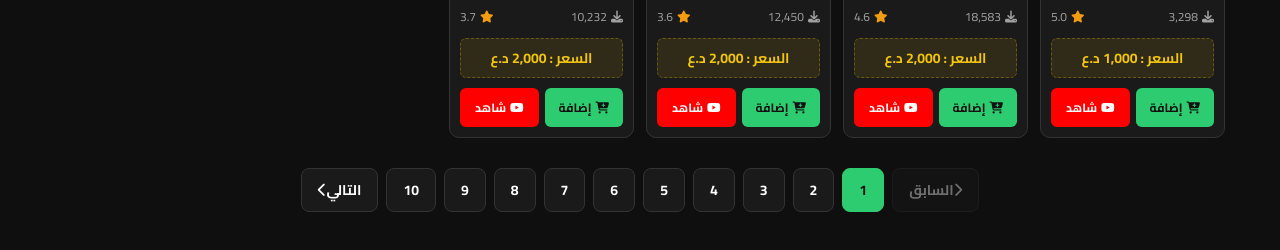
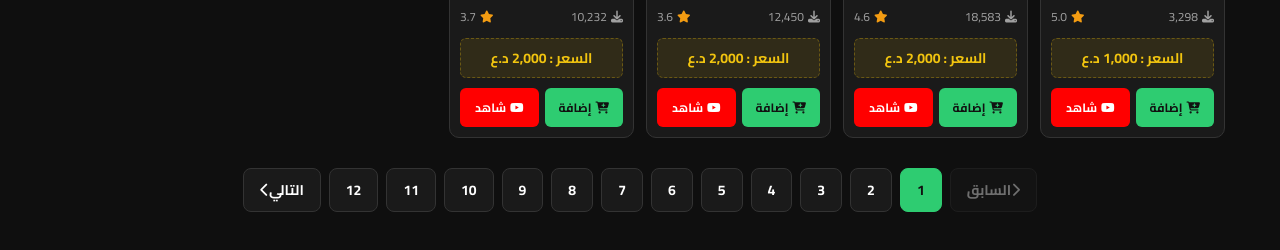
Before and after one commit to Hexor-Loader/hexor-website, a plain HTML site: page index.html in a window 1280 px wide. Shown: the part 1402-1652 px from the top of the page. Drawn offline with Linux system fonts and the light colour scheme.

Commit message:
Hexor Admin: upload 1 files

```diff
--- a/index.html
+++ b/index.html
@@ -872,7 +872,7 @@
             { platform: "PS4", titleAr: "نداء الواجب: الحرب الحديثة 2 و 3", titleEn: "Call of Duty: Modern Warfare II + III", rating: "4.3", downloads: "51,696", size: "233 GB", image: baseURL + "call_of_duty_modern_warfare_ii_iii.jpg", badges: ["ترجمة كاملة"], category: "حروب" },
             { platform: "PS4", titleAr: "ريد ديد ريدمبشن", titleEn: "Red Dead Redemption", rating: "4.8", downloads: "10,803", size: "15 GB", image: baseURL + "red_dead_redemption.jpg", badges: ["قوائم وحوارات عربية"], category: "مغامرة" },
 
-            // ===== الصفحة 5 (الألعاب الجديدة) =====
+            // ===== الصفحة 5 =====
             { platform: "PS4", titleAr: "مارفل ضد كابكوم", titleEn: "Marvel vs. Capcom Fighting Collection", rating: "0.0", downloads: "698", size: "15 GB", image: baseURL + "Marvel_vs_Capcom_Fighting_Collection.jpg", badges: ["قوائم وتعليمات"], category: "أكشن" },
             { platform: "PS4", titleAr: "الرجل المائي", titleEn: "The Dark Pictures Anthology: Man of Medan", rating: "2.0", downloads: "2,840", size: "45 GB", image: baseURL + "The_Dark_Pictures_Anthology_Man_of_Medan.jpg", badges: ["معربة"], category: "مغامرة" },
             { platform: "PS4", titleAr: "بيت الرماد", titleEn: "The Dark Pictures Anthology: House of Ashes", rating: "0.0", downloads: "1,000", size: "55 GB", image: baseURL + "The_Dark_Pictures_Anthology_House_of_Ashes.jpg", badges: ["معربة"], category: "مغامرة" },
@@ -883,19 +883,37 @@
             { platform: "PS4", titleAr: "عقيدة الأساسنز: فالهالا", titleEn: "Assassin's Creed Valhalla", rating: "4.5", downloads: "21,130", size: "100 GB", image: baseURL + "Assassins_Creed_Valhalla.jpg", badges: ["معربة"], category: "أكشن" },
             { platform: "PS4", titleAr: "ميدالية الشرف: الطليعة", titleEn: "Medal of Honor: Vanguard", rating: "5.0", downloads: "1,458", size: "8 GB", image: baseURL + "Medal_of_Honor_Vanguard.jpg", badges: ["قوائم وحوارات عربية"], category: "حروب" },
             { platform: "PS4", titleAr: "بوبي بلايتايم", titleEn: "Poppy Playtime", rating: "3.5", downloads: "12,147", size: "10 GB", image: baseURL + "Poppy_Playtime.jpg", badges: ["تعريب كامل"], category: "مغامرة" },
-
             { platform: "PS4", titleAr: "جيت لي: رايز تو أونر", titleEn: "Jet Li: Rise to Honor", rating: "5.0", downloads: "2,597", size: "8 GB", image: baseURL + "Jet_Li_Rise_to_Honor.jpg", badges: ["قوائم وحوارات عربية"], category: "أكشن" },
             { platform: "PS4", titleAr: "حرب النجوم: جيداي فالين أوردر", titleEn: "Star Wars Jedi: Fallen Order", rating: "4.5", downloads: "3,465", size: "60 GB", image: baseURL + "Star_Wars_Jedi_Fallen_Order.jpg", badges: ["قوائم وحوارات"], category: "مغامرة" },
             { platform: "PS4", titleAr: "فيلم ليغو 2", titleEn: "The LEGO Movie 2 Videogame", rating: "0.0", downloads: "612", size: "15 GB", image: baseURL + "The_LEGO_Movie_2_Videogame.jpg", badges: ["قوائم وحوارات"], category: "مغامرة" },
             { platform: "PS4", titleAr: "شيرلوك هولمز: الفصل الأول", titleEn: "Sherlock Holmes: Chapter One", rating: "0.0", downloads: "1,450", size: "25 GB", image: baseURL + "Sherlock_Holmes_Chapter_One.jpg", badges: ["قوائم وحوارات"], category: "مغامرة" },
-            { platform: "PS4", titleAr: "صياد الوحوش: آيس بورن", titleEn: "Monster Hunter World: Iceborne Master Edition", rating: "5.0", downloads: "1,701", size: "54 GB", image: baseURL + "Monster_Hunter_World_Iceborne_Master_Edition.jpg", badges: ["قوائم وحوارات"], category: "أكشن" },
+            { platform: "PS4", titleAr: "صياد الوحوش: آيس بورن", titleEn: "Monster Hunter World: Iceborne Master Edition", rating: "5.0", downloads: "1,701", size: "100 GB", image: baseURL + "Monster_Hunter_World_Iceborne_Master_Edition.jpg", badges: ["قوائم وحوارات"], category: "أكشن" },
             { platform: "PS4", titleAr: "طريق 96", titleEn: "Road 96", rating: "5.0", downloads: "4,211", size: "15 GB", image: baseURL + "Road_96.jpg", badges: ["قوائم وحوارات عربية"], category: "مغامرة" },
             { platform: "PS4", titleAr: "تونيك", titleEn: "TUNIC", rating: "0.0", downloads: "1,000", size: "10 GB", image: baseURL + "TUNIC.jpg", badges: ["معربة"], category: "مغامرة" },
             { platform: "PS4", titleAr: "المتحولون: رحلة إيرث سبارك", titleEn: "Transformers: EarthSpark Expedition", rating: "0.0", downloads: "587", size: "12 GB", image: baseURL + "Transformers_Earthspark_Expedition.jpg", badges: ["قوائم وحوارات"], category: "مغامرة" },
             { platform: "PS4", titleAr: "ما وراء سماء فولاذية", titleEn: "Beyond a Steel Sky", rating: "0.0", downloads: "370", size: "15 GB", image: baseURL + "Beyond_a_Steel_Sky.jpg", badges: ["قوائم وحوارات"], category: "مغامرة" },
+            { platform: "PS4", titleAr: "الذئب بيننا", titleEn: "The Wolf Among Us", rating: "3.8", downloads: "2,286", size: "10 GB", image: baseURL + "Unknown_Game_11.jpg", badges: ["قوائم وحوارات عربية"], category: "مغامرة" },
 
-            // اللعبة رقم 20 (الذئب بيننا) - تم استخدام الصورة المتبقية من مجلدك
-            { platform: "PS4", titleAr: "الذئب بيننا", titleEn: "The Wolf Among Us", rating: "3.8", downloads: "2,286", size: "10 GB", image: baseURL + "Unknown_Game_11.jpg", badges: ["قوائم وحوارات عربية"], category: "مغامرة" }
+            // ===== الصفحة 6 (الألعاب الجديدة) =====
+            { platform: "PS4", titleAr: "بيس 2026 باتش مونديال", titleEn: "eFootball PES 2026 (Monster Patch World Cup)", rating: "1.0", downloads: "6,957", size: "40 GB", image: baseURL + "eFootball_PES_2026.jpg", badges: ["معربة"], category: "رياضة" },
+            { platform: "PS4", titleAr: "الشر المقيم 4 ريميك", titleEn: "Resident Evil 4 Remake Gold Edition", rating: "4.9", downloads: "119,694", size: "60 GB", image: baseURL + "Resident_Evil_4_Remake_Gold.jpg", badges: ["معربة"], category: "مغامرة" },
+            { platform: "PS4", titleAr: "لوّن المدينة بالأحمر", titleEn: "Paint the Town Red", rating: "5.0", downloads: "1,531", size: "10 GB", image: baseURL + "Paint_the_Town_Red.jpg", badges: ["قوائم وحوارات"], category: "أكشن" },
+            { platform: "PS4", titleAr: "إيفل ويست", titleEn: "Evil West", rating: "3.9", downloads: "8,463", size: "30 GB", image: baseURL + "Evil_West.jpg", badges: ["معربة"], category: "أكشن" },
+            { platform: "PS4", titleAr: "بيس مونستر باتش 27", titleEn: "eFootball PES Monster Patch 27", rating: "4.8", downloads: "24,923", size: "45 GB", image: baseURL + "eFootball_PES_Monster_Patch_27.jpg", badges: ["معربة"], category: "رياضة" },
+            { platform: "PS4", titleAr: "الرجل المائي: الأمل الصغير", titleEn: "The Dark Pictures Anthology: Little Hope", rating: "3.8", downloads: "3,506", size: "45 GB", image: baseURL + "The_Dark_Pictures_Little_Hope.jpg", badges: ["معربة"], category: "مغامرة" },
+            { platform: "PS4", titleAr: "هولو نايت", titleEn: "Hollow Knight Voidheart Edition", rating: "2.7", downloads: "25,144", size: "15 GB", image: baseURL + "Hollow_Knight_Voidheart.jpg", badges: ["معربة"], category: "مغامرة" },
+            { platform: "PS4", titleAr: "هولو نايت: سيلكسونغ", titleEn: "Hollow Knight Silksong", rating: "4.9", downloads: "26,550", size: "18 GB", image: baseURL + "Hollow_Knight_Silksong.jpg", badges: ["معربة"], category: "مغامرة" },
+            { platform: "PS4", titleAr: "إت تيكس تو", titleEn: "It Takes Two", rating: "4.0", downloads: "55,629", size: "45 GB", image: baseURL + "It_Takes_Two.jpg", badges: ["معربة"], category: "مغامرة" },
+            { platform: "PS4", titleAr: "نداء الواجب: بلاك أوبس 6", titleEn: "Call of Duty Black Ops 6", rating: "4.0", downloads: "38,835", size: "120 GB", image: baseURL + "Call_of_Duty_Black_Ops_6.jpg", badges: ["معربة"], category: "حروب" },
+            { platform: "PS4", titleAr: "نداء الواجب: الحرب العالمية الثانية", titleEn: "Call of Duty WWII", rating: "4.4", downloads: "41,280", size: "60 GB", image: baseURL + "Call_of_Duty_WWII.jpg", badges: ["معربة"], category: "حروب" },
+            { platform: "PS4", titleAr: "إله الحرب 3", titleEn: "God of War 3 Remastered", rating: "4.1", downloads: "106,116", size: "40 GB", image: baseURL + "God_of_War_3_Remastered.jpg", badges: ["معربة"], category: "أكشن" },
+            { platform: "PS4", titleAr: "هورايزون: زيرو داون", titleEn: "Horizon Zero Dawn Complete Edition", rating: "4.3", downloads: "29,072", size: "80 GB", image: baseURL + "Horizon_Zero_Dawn_Complete.jpg", badges: ["ترجمة"], category: "مغامرة" },
+            { platform: "PS4", titleAr: "الشر المقيم 7", titleEn: "Resident Evil 7 Biohazard Gold Edition", rating: "4.2", downloads: "46,773", size: "40 GB", image: baseURL + "Resident_Evil_7_Biohazard_Gold.jpg", badges: ["تعريب كامل"], category: "مغامرة" },
+            { platform: "PS4", titleAr: "حكاية طاعون: البراءة", titleEn: "A Plague Tale Innocence", rating: "4.2", downloads: "36,057", size: "35 GB", image: baseURL + "A_Plague_Tale_Innocence.jpg", badges: ["معربة"], category: "مغامرة" },
+            { platform: "PS4", titleAr: "رحلة", titleEn: "Journey", rating: "4.0", downloads: "3,349", size: "5 GB", image: baseURL + "Journey.jpg", badges: ["قوائم وحوارات"], category: "مغامرة" },
+            { platform: "PS4", titleAr: "إي فوتبول 2027", titleEn: "eFootball 2027", rating: "5.0", downloads: "9,724", size: "45 GB", image: baseURL + "eFootball_2027.jpg", badges: ["تعليق و قوائم عربية"], category: "رياضة" },
+            { platform: "PS4", titleAr: "سبايدر مان: مايلز موراليس", titleEn: "Spider Man Miles Morales", rating: "4.4", downloads: "70,743", size: "50 GB", image: baseURL + "Spider_Man_Miles_Morales.jpg", badges: ["مدبلجة"], category: "أكشن" },
+            { platform: "PS4", titleAr: "ليغو مارفل 2", titleEn: "Lego Marvel Super Heroes 2", rating: "0.0", downloads: "2,131", size: "25 GB", image: baseURL + "Lego_Marvel_Super_Heroes_2.jpg", badges: ["معربة"], category: "مغامرة" }
         ];
 
         const container = document.getElementById('gamesContainer');
```
